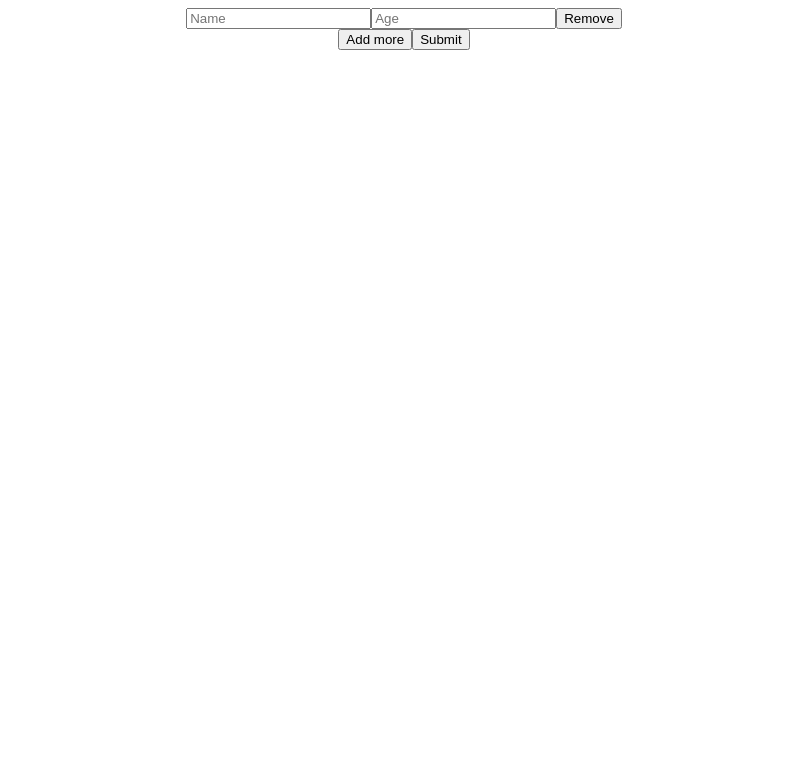
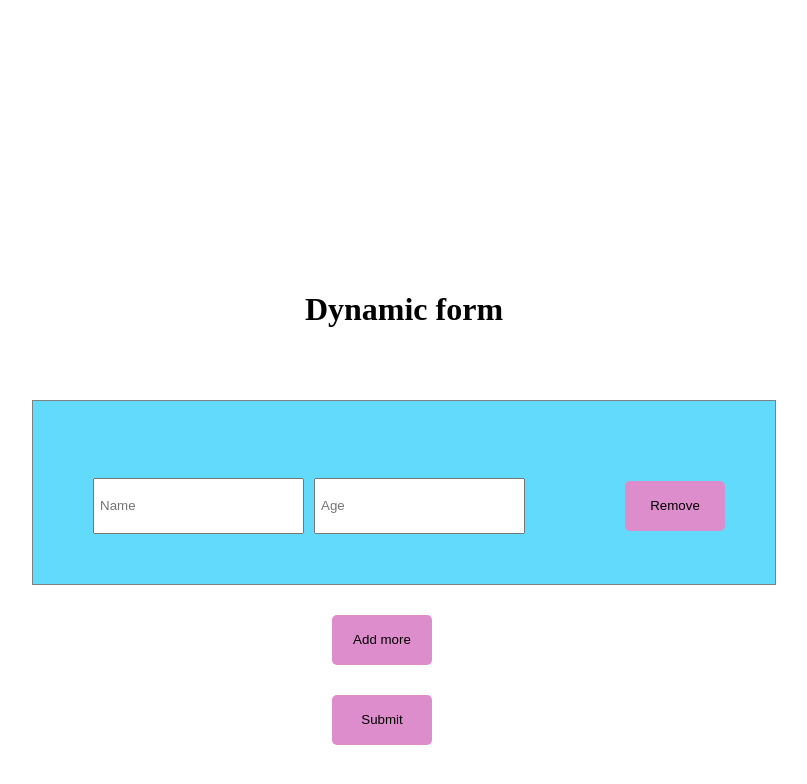
Before and after one commit to shubhanginaik/dynamic-forms, a React (Create React App) app: page / in a window 1280 px wide. Shown: the top 784 px of the page, without its empty margins (236-1043 px from the left). Built offline with nearby package versions, Linux system fonts and the light colour scheme.

Commit message:
changed styling

```diff
--- a/src/App.css
+++ b/src/App.css
@@ -36,3 +36,39 @@
     transform: rotate(360deg);
   }
 }
+h1{
+  padding-top: 270px;
+}
+form{
+  display: grid;
+  text-align: center;
+  justify-content: center;
+  padding-top: 50px;
+}
+input{
+  width:200px;
+  height: 50px;
+  margin-left: 10px;
+  padding-left: 5px;
+}
+button{
+  width: 100px;
+  height: 50px;
+  margin-left: 100px;
+  margin-top: 30px;
+  border-radius: 5px;
+  background-color: rgb(221, 140, 204);
+  border: none;
+  cursor: pointer;
+}
+.down{
+  margin-left: 300px;
+}
+button:hover{
+  background-color: rgb(229, 193, 240);
+}
+.responsive{
+  border: 1px solid gray;
+  padding: 50px;
+  background-color: #61dafb;
+}
--- a/src/App.js
+++ b/src/App.js
@@ -29,10 +29,11 @@ function App() {
   }
   return (
     <div className="App">
+      <h1>Dynamic form</h1>
       <form onSubmit={submit}>
         {inputfields.map((input,index)=>{
           return(
-        <div key={index}>
+        <div className="responsive" key={index}>
           <input
           name="name"
           placeholder="Name"
@@ -50,8 +51,8 @@ function App() {
           )
         })
         }
-        <button onClick={addFilds}>Add more</button>
-        <button onClick={submit}>Submit</button>
+        <button className="down" onClick={addFilds}>Add more</button>
+        <button className="down" onClick={submit}>Submit</button>
       </form>
     </div>
   );
```
